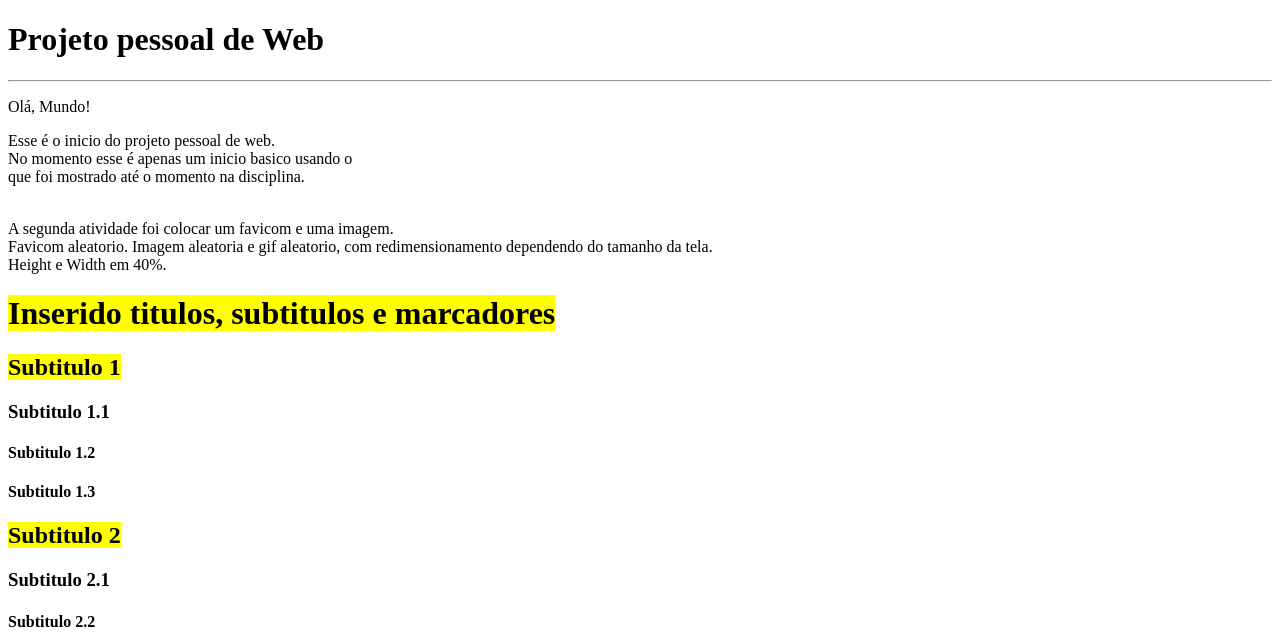
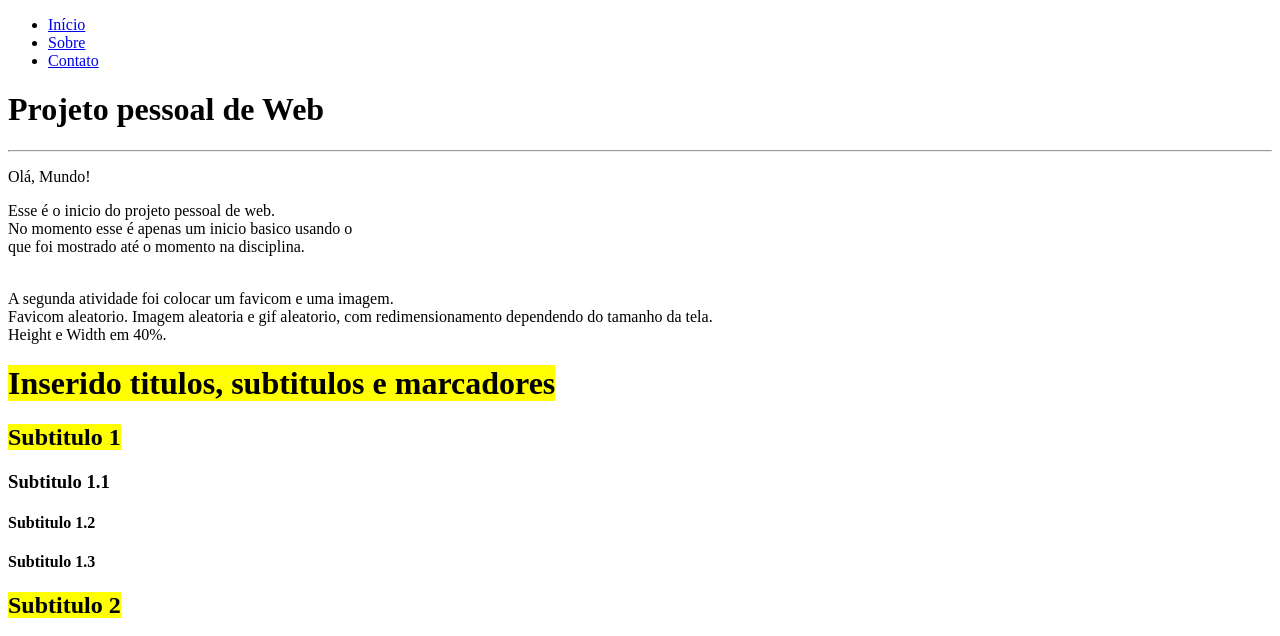
Before and after one commit to Victow3/Projeto-Web, a plain HTML site: page index.html in a window 1280 px wide. Shown: the top 636 px of the page. Drawn offline with Linux system fonts and the light colour scheme.

Commit message:
Adicionando um menu simples

```diff
--- a/index.html
+++ b/index.html
@@ -6,8 +6,19 @@
     <title>Document</title>
 
     <link rel="icon" type="image/x-icon" href = "image/favicon.ico">
+
+    <title>Menu</title>
+
 </head>
 <body>
+
+    <nav>
+        <ul>
+            <li><a href="#">Início</a></li>
+            <li><a href="#">Sobre</a></li>
+            <li><a href="#">Contato</a></li>
+        </ul>
+    </nav>
 
     <h1>Projeto pessoal de Web</h1>
     <hr>
```
